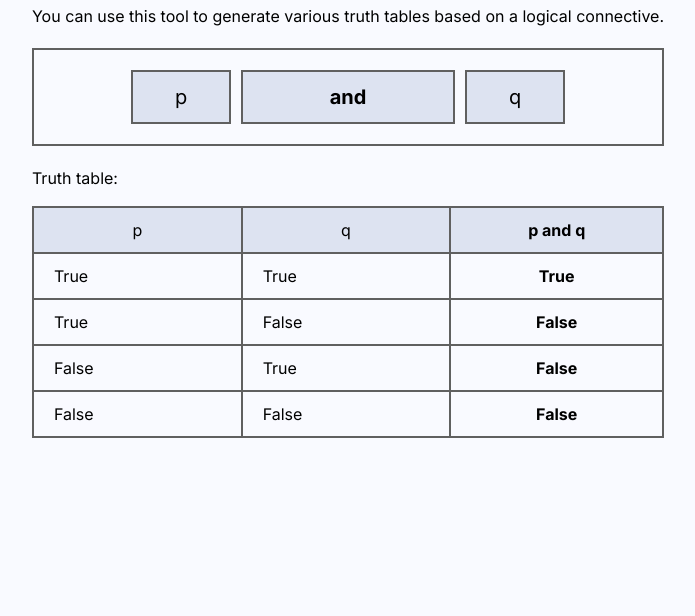
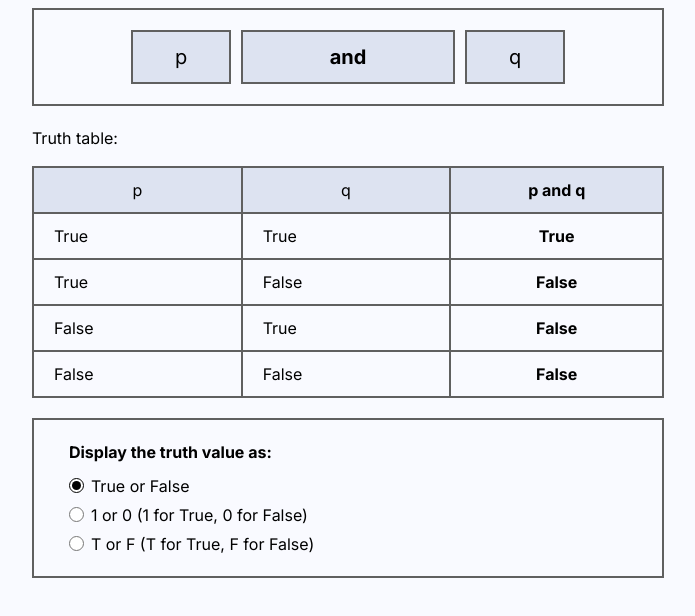
Before and after one commit to erenoguzyesil/truth-table, a plain HTML site: page index.html in a window 1280 px wide. Shown: the part 224-840 px from the top of the page, without its empty margins (292-987 px from the left). Before the commit the page ends 800 px from the top, so only its background shows below. Drawn offline with Linux system fonts and the light colour scheme.

Commit message:
Added new features.

```diff
--- a/index.html
+++ b/index.html
@@ -15,7 +15,7 @@
 
 <body>
     <main class="center">
-        <div>
+        <div class="content">
             <div class="space"></div>
             <h1>Truth Table Generator</h1>
             <p>You can use this tool to generate various truth tables based on a logical connective.</p>
@@ -43,7 +43,34 @@
             <p>Truth table:</p>
 
             <table id="truth-table"></table>
-            <div class="space"></div>
+
+            <div class="radio-buttons">
+                <p>Display the truth value as:</p>
+
+                <div>
+                    <input type="radio" name="truth-value-display" id="option-word" checked>
+                    <label for="words">
+                        <div class="button checked"></div>
+                        True or False
+                    </label>
+                </div>
+
+                <div>
+                    <input type="radio" name="truth-value-display" id="option-number">
+                    <label for="number">
+                        <div class="button"></div>
+                        1 or 0 (1 for True, 0 for False)
+                    </label>
+                </div>
+
+                <div>
+                    <input type="radio" name="truth-value-display" id="option-abbreviation">
+                    <label for="abbreviation">
+                        <div class="button"></div>
+                        T or F (T for True, F for False)
+                    </label>
+                </div>
+            </div>
         </div>
     </main>
 </body>
--- a/script.js
+++ b/script.js
@@ -2,6 +2,12 @@ const selects = {
     statement1: document.getElementById('statement-1'),
     statement2: document.getElementById('statement-2'),
     connective: document.getElementById('logical-connective')
+}
+
+const radioButtons = {
+    word: document.getElementById('option-word'),
+    number: document.getElementById('option-number'),
+    abbreviation: document.getElementById('option-abbreviation')
 }
 
 const truthTable = document.getElementById('truth-table');
@@ -24,10 +30,16 @@ const operations = {
 }
 
 function capitalize(x) {
+    let truthValues = [];
+
+    if (radioButtons.word.checked) truthValues = ['True', 'False'];
+    if (radioButtons.abbreviation.checked) truthValues = ['T', 'F'];
+    if (radioButtons.number.checked) truthValues = ['1', '0'];
+
     if (x == true) {
-        return 'True';
-    } else if (x == false) {
-        return 'False';
+        return truthValues[0];
+    } else {
+        return truthValues[1];
     }
 }
 
@@ -112,6 +124,7 @@ function makeTable(connective, s1negated, s2negated) {
     return result;
 }
 
+function run() {
     Object.values(selects).forEach(e => {
         addEventListener('change', () => {
             let connective = selects.connective.value;
@@ -137,7 +150,15 @@ Object.values(selects).forEach(e => {
             }
         });
     });
+}
+
+Object.values(radioButtons).forEach((e) => {
+    e.addEventListener('change', () => {
+        run();
+    });
+});
 
 window.addEventListener('load', () => {
+    run();
     truthTable.innerHTML = makeTable('and', false, false);
 });
--- a/style.css
+++ b/style.css
@@ -16,14 +16,19 @@ body {
     font-family: 'Inter', sans-serif;
     font-size: 16px;
     line-height: 1.5;
+    accent-color: #000;
 }
 
 main {
     display: flex;
     justify-content: center;
-    align-items: center;
     min-height: 100%;
     padding: 25px;
+}
+
+main .content {
+    max-width: 650px;
+    padding: 72px 0;
 }
 
 .generator {
@@ -68,6 +73,7 @@ main {
 #truth-table {
     width: 100%;
     border-collapse: collapse;
+    margin-bottom: 20px;
 }
 
 #truth-table th {
@@ -92,17 +98,36 @@ main {
     font-weight: 700;
 }
 
-.space {
-    display: none;
-    height: 72px;
+.radio-buttons {
+    display: flex;
+    flex-direction: column;
+    gap: 5px;
+    padding: 20px 15px;
+    border: 2px solid #606060;
+}
+
+.radio-buttons p {
+    margin: 0 0 5px 0;
+    padding-left: 20px;
+    font-weight: 700;
+}
+
+.radio-buttons div {
+    display: flex;
+    align-items: center;
+    gap: 7px;
+    padding-left: 20px;
+}
+
+.radio-buttons input[type="radio"] {
+    height: 15px;
+    width: 15px;
+    margin: 0;
+    cursor: pointer;
 }
 
 @media only screen and (max-width: 545px) {
     .generator select {
         width: 100%;
     }
-
-    .space {
-        display: block;
-    }
 }
```
Lines whose indentation alone changed are shown as unchanged.
